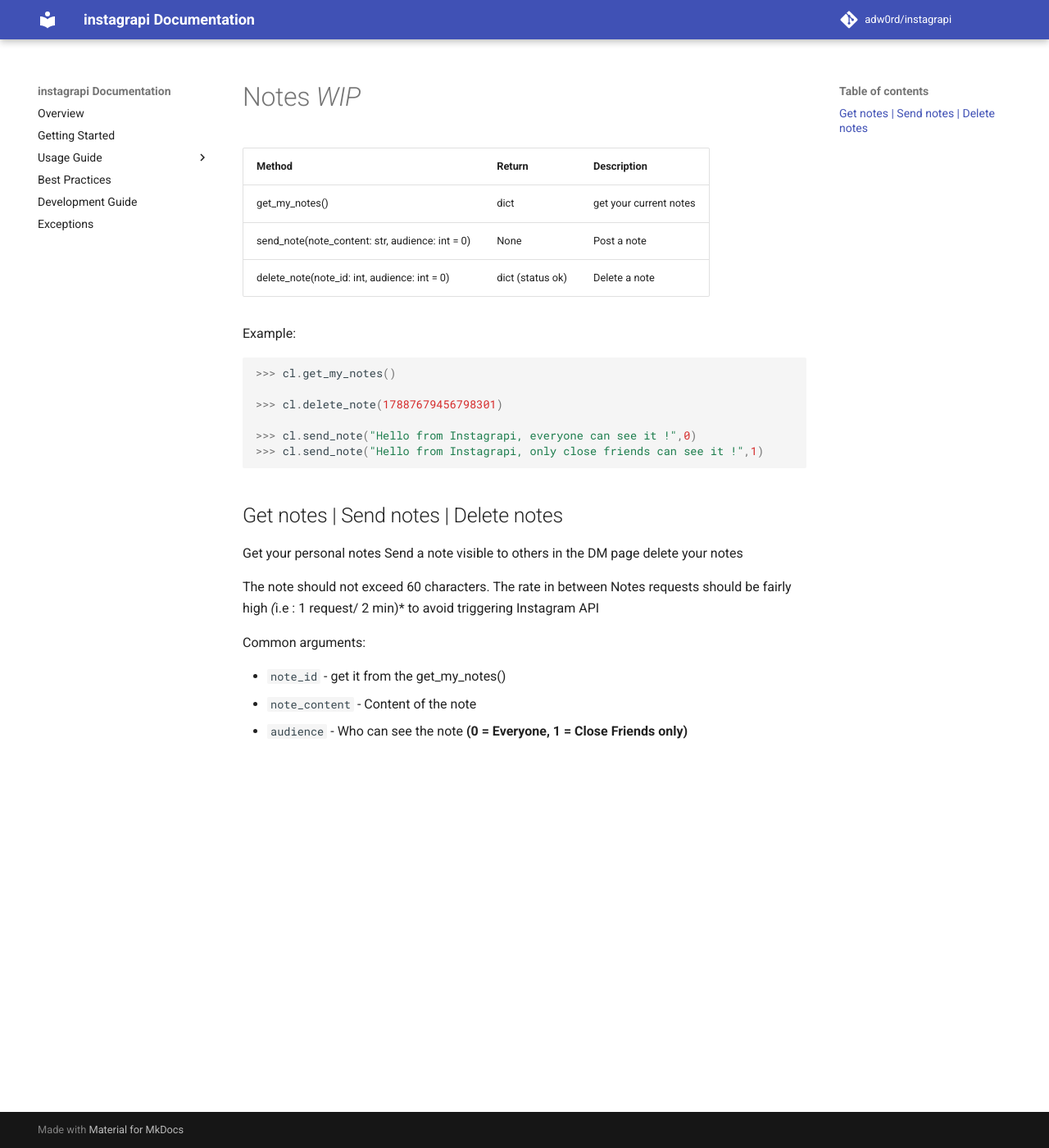
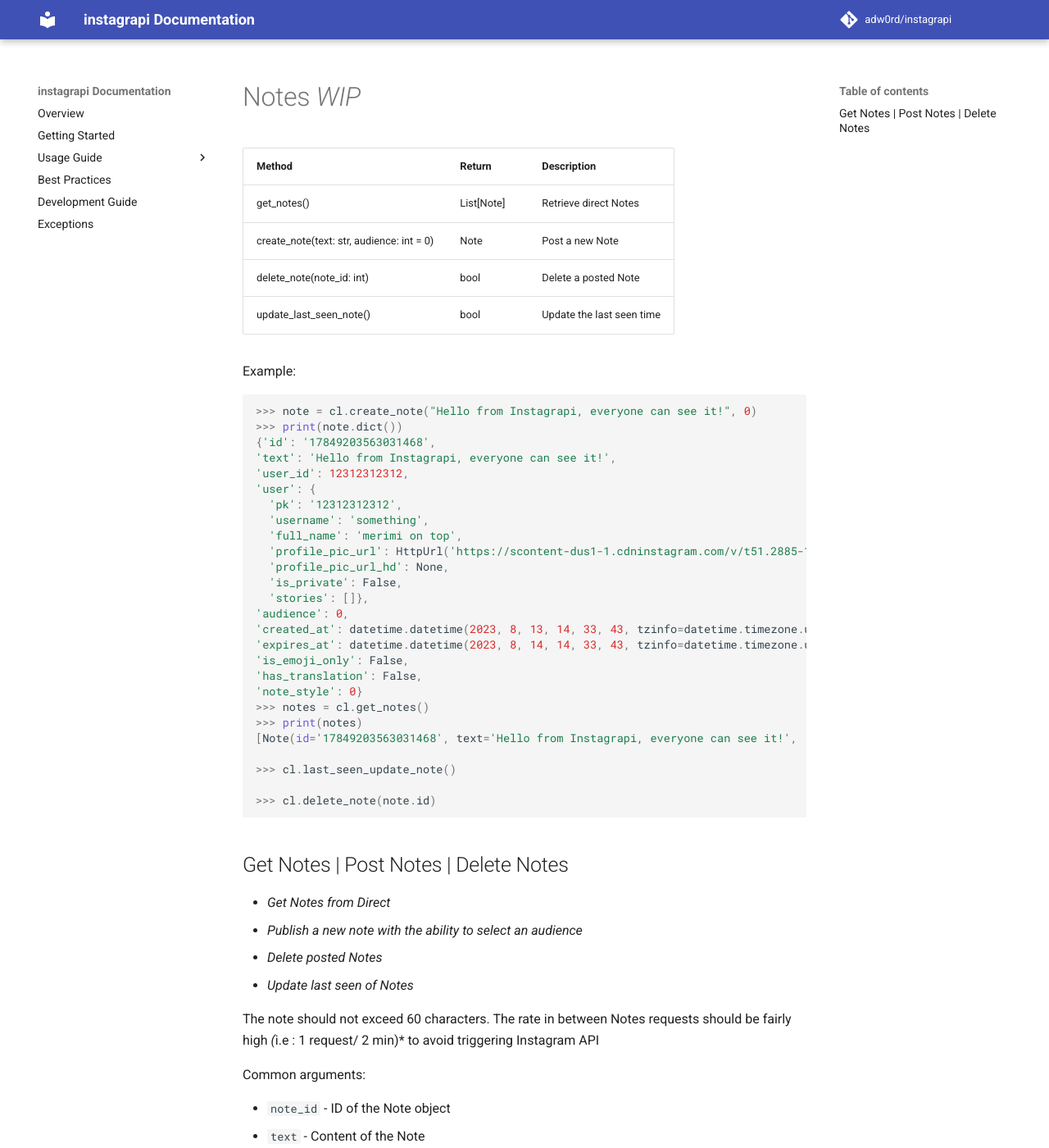
Before and after one commit to subzeroid/instagrapi, an MkDocs documentation site: the page built from docs/usage-guide/notes.md, in a window 1280 px wide and 1400 px high. Shown: the whole window at 82% size. Built offline with MkDocs 1.6.1 and Material for MkDocs 9.7.7, drawn with Linux system fonts in a browser that asks for light colours; comment, search, counter and statistics services are not loaded; the version menu is left out; some of the changed text lies outside the part shown.

Commit message:
Notes docs + test updated.

````diff
--- a/docs/usage-guide/notes.md
+++ b/docs/usage-guide/notes.md
@@ -1,32 +1,53 @@
 # Notes *WIP*
 
-| Method                                                                  | Return          | Description
-| ----------------------------------------------------------------------- | --------------- | ----------------------------------
-| get_my_notes()                                                          | dict     | get your current notes
-| send_note(note_content: str, audience: int = 0)                         | None     | Post a note
-| delete_note(note_id: int, audience: int = 0)                         | dict (status ok)     | Delete a note
+| Method                      | Return            | Description                     |
+| --------------------------- | ----------------- | ------------------------------- |
+| get_notes()                 | List[Note]        | Retrieve direct Notes           |
+| create_note(text: str, audience: int = 0) | Note | Post a new Note                 |
+| delete_note(note_id: int)   | bool              | Delete a posted Note            |
+| update_last_seen_note()     | bool              | Update the last seen time |
 
 Example:
 
 ``` python
->>> cl.get_my_notes()
+>>> note = cl.create_note("Hello from Instagrapi, everyone can see it!", 0)
+>>> print(note.dict())
+{'id': '17849203563031468',
+'text': 'Hello from Instagrapi, everyone can see it!',
+'user_id': 12312312312,
+'user': {
+  'pk': '12312312312',
+  'username': 'something',
+  'full_name': 'merimi on top',
+  'profile_pic_url': HttpUrl('https://scontent-dus1-1.cdninstagram.com/v/t51.2885-19/364347953_6289474204435297_7603222331512295081_n.jpg?stp=dst-jpg_s150x150&_nc_ht=scontent-dus1-1.cdninstagram.com&_nc_cat=101&_nc_ohc=DVaE0MQwn0YAX8-S8dm&edm=AE-H4JwBAAAA&ccb=7-5&oh=00_AfAnH4mHGMl7B5tqzU7b9PMz9qSC4QE_-EX067lwPHnN1w&oe=64DDA1CB&_nc_sid=cff473', ),
+  'profile_pic_url_hd': None,
+  'is_private': False,
+  'stories': []},
+'audience': 0,
+'created_at': datetime.datetime(2023, 8, 13, 14, 33, 43, tzinfo=datetime.timezone.utc),
+'expires_at': datetime.datetime(2023, 8, 14, 14, 33, 43, tzinfo=datetime.timezone.utc),
+'is_emoji_only': False,
+'has_translation': False,
+'note_style': 0}
+>>> notes = cl.get_notes()
+>>> print(notes)
+[Note(id='17849203563031468', text='Hello from Instagrapi, everyone can see it!', ..., has_translation=False, note_style=0), Note(id='17902958207826742', text='Am so happy 💃💃💃💃🙈🤭', ..., has_translation=False, note_style=0)]
 
->>> cl.delete_note(17887679456798301)
+>>> cl.last_seen_update_note()
 
->>> cl.send_note("Hello from Instagrapi, everyone can see it !",0)
->>> cl.send_note("Hello from Instagrapi, only close friends can see it !",1)
-
+>>> cl.delete_note(note.id)
 ```
 
-## Get notes  |  Send notes  |  Delete notes
-Get your personal notes
-Send a note visible to others in the DM page
-delete your notes
+## Get Notes  |  Post Notes  |  Delete Notes
+- *Get Notes from Direct*
+- *Publish a new note with the ability to select an audience*
+- *Delete posted Notes*
+- *Update last seen of Notes*
 
 The note should not exceed 60 characters. The rate in between Notes requests should be fairly high *(*i.e : 1 request/ 2 min)* to avoid triggering Instagram API
 
 Common arguments:
 
-* `note_id` - get it from the get_my_notes()
-* `note_content` - Content of the note
-* `audience` - Who can see the note **(0 = Everyone, 1 = Close Friends only)**
+* `note_id` - ID of the Note object
+* `text` - Content of the Note
+* `audience` - Who can see the note **(0 = Followers you follow back, 1 = Close Friends only)**
--- a/tests.py
+++ b/tests.py
@@ -449,7 +449,7 @@
         self.assertFalse(user.is_private)
 
     def test_send_new_note(self):
-        self._cl.send_note("Hello from Instagrapi !", 0)
+        self._cl.create_note("Hello from Instagrapi !", 0)
 
 
 class ClientMediaTestCase(ClientPrivateTestCase):
````
